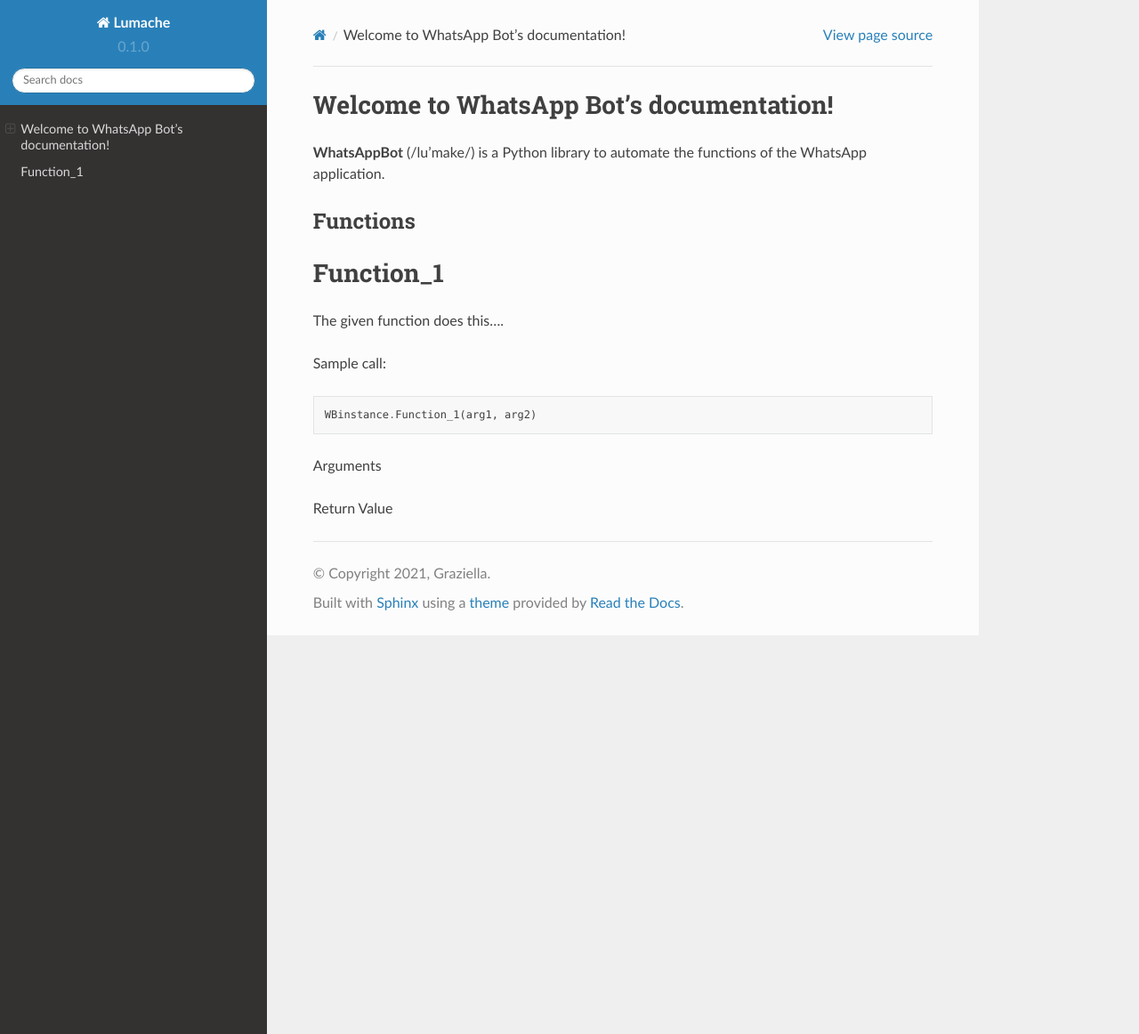
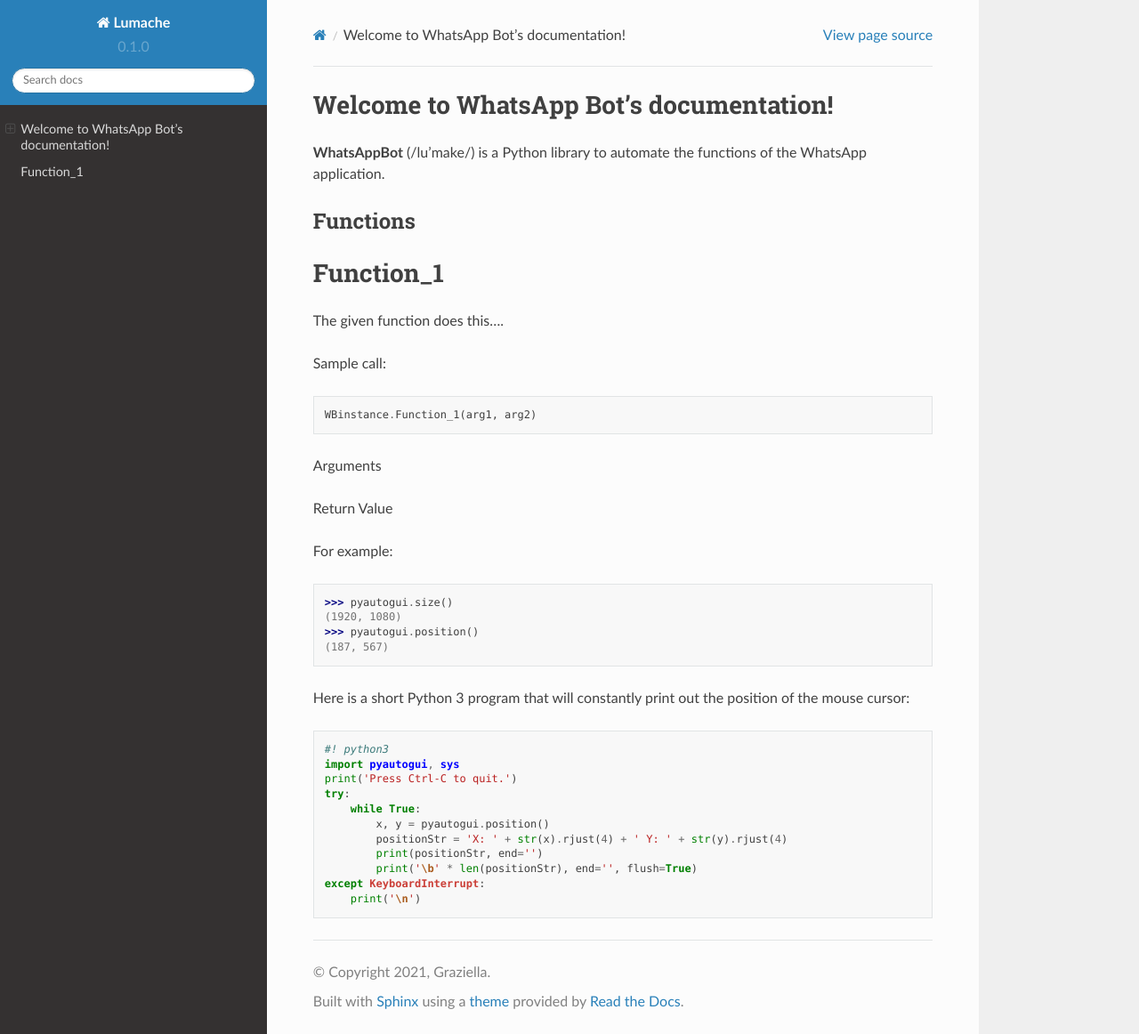
Before and after one commit to ArvindR07/WhatsAppBotDocs, a Sphinx documentation site: the page built from docs/source/index.rst, in a window 1280 px wide and 1162 px high. Shown: the whole window at 89% size. Built offline with Sphinx 7.4.7 and the Read the Docs theme 2.0.0, drawn with Linux system fonts in a browser that asks for light colours.

Commit message:
Update index.rst

```diff
--- a/docs/source/index.rst
+++ b/docs/source/index.rst
@@ -33,3 +33,28 @@
    val1 -
    val2 -
    val3 -
+
+For example:
+
+.. code:: python
+
+    >>> pyautogui.size()
+    (1920, 1080)
+    >>> pyautogui.position()
+    (187, 567)
+
+Here is a short Python 3 program that will constantly print out the position of the mouse cursor:
+
+.. code:: python
+
+    #! python3
+    import pyautogui, sys
+    print('Press Ctrl-C to quit.')
+    try:
+        while True:
+            x, y = pyautogui.position()
+            positionStr = 'X: ' + str(x).rjust(4) + ' Y: ' + str(y).rjust(4)
+            print(positionStr, end='')
+            print('\b' * len(positionStr), end='', flush=True)
+    except KeyboardInterrupt:
+        print('\n')
```
